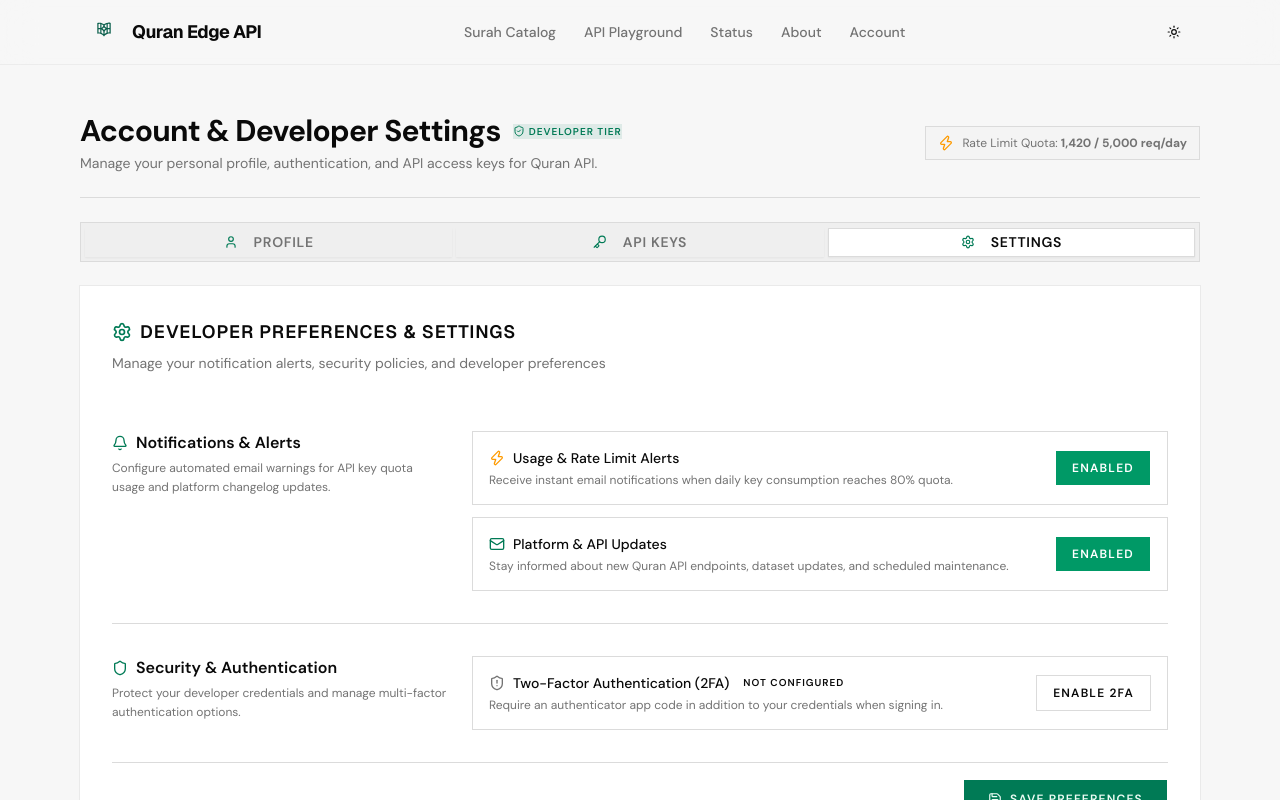
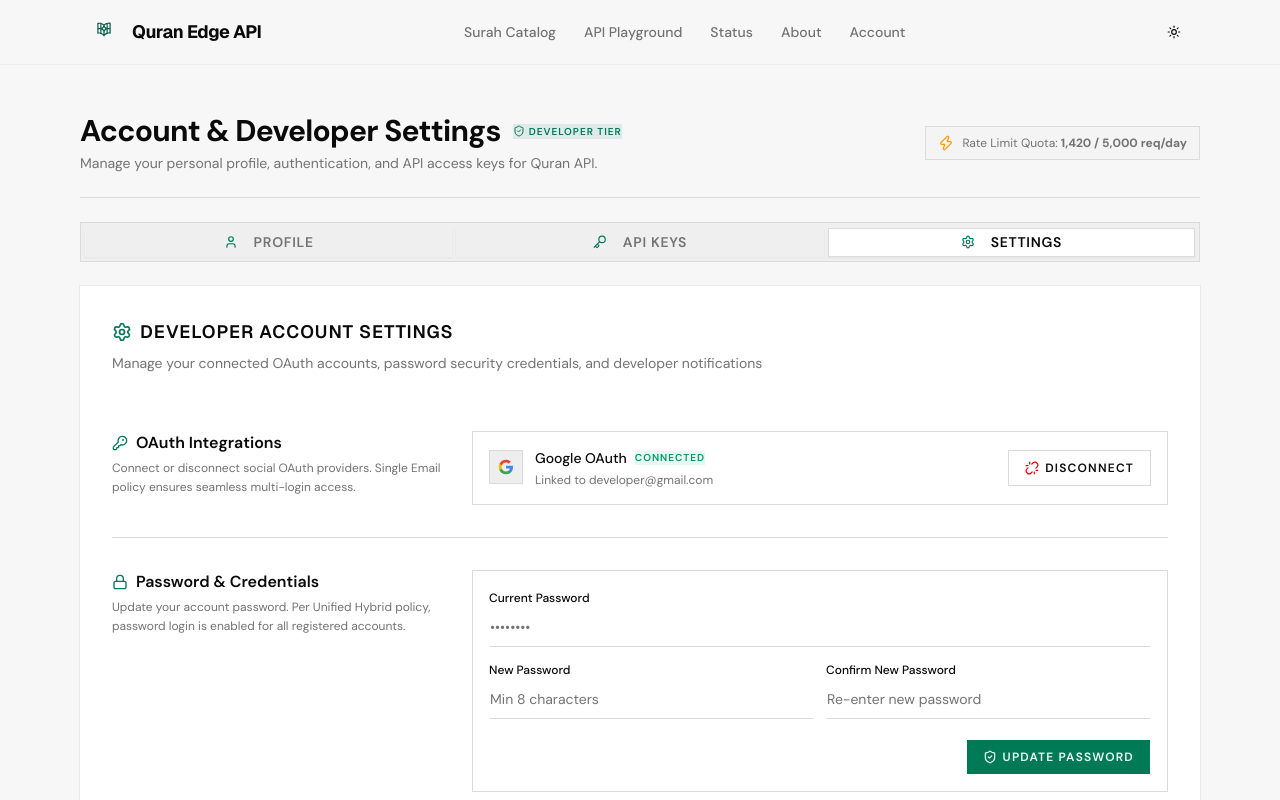
Before and after one commit to twinpath/quran-api, a Next.js app: page /account/settings in a window 1280 px wide. Shown: the top 800 px of the page. Built offline with nearby package versions, Linux system fonts and the light colour scheme; some icons are missing; a web font is replaced by a local one.

Commit message:
feat(account): update account settings with Google OAuth connect/disconnect and password management

```diff
--- a/src/components/account/account-settings-form.tsx
+++ b/src/components/account/account-settings-form.tsx
@@ -1,10 +1,11 @@
 "use client";
 
 import { useState } from "react";
-import { Settings, Bell, Shield, Save, Check, Zap, Mail, ShieldAlert } from "lucide-react";
+import { Settings, Bell, Lock, KeyRound, Save, Check, Zap, Mail, ShieldCheck, Unlink, Link2 } from "lucide-react";
 import { toast } from "sonner";
 import { Card, CardContent, CardHeader, CardTitle, CardDescription } from "@/components/ui/card";
 import { Button } from "@/components/ui/button";
+import { Input } from "@/components/ui/input";
 import { Badge } from "@/components/ui/badge";
 import { Skeleton } from "@/components/ui/skeleton";
 import { DEFAULT_ACCOUNT_SETTINGS } from "@/constants/account";
@@ -12,32 +13,81 @@ import type { AccountSettingsFormProps, AccountSettings } from "@/types/account"
 
 export function AccountSettingsForm({ isLoading = false }: AccountSettingsFormProps) {
   const [settings, setSettings] = useState<AccountSettings>(DEFAULT_ACCOUNT_SETTINGS);
-  const [isSaved, setIsSaved] = useState(false);
+  const [passwordState, setPasswordState] = useState({
+    currentPassword: "",
+    newPassword: "",
+    confirmPassword: "",
+  });
+  const [isUpdatingPassword, setIsUpdatingPassword] = useState(false);
+  const [isSavedPreferences, setIsSavedPreferences] = useState(false);
 
-  const handleToggle = (key: keyof AccountSettings) => {
+  const handleTogglePreference = (key: "usageAlerts" | "emailNotifications") => {
     setSettings((prev) => ({
       ...prev,
-      [key]: typeof prev[key] === "boolean" ? !prev[key] : prev[key],
+      [key]: !prev[key],
     }));
   };
 
-  const handleSave = (e: React.FormEvent) => {
+  const handleGoogleConnectToggle = () => {
+    if (settings.googleConnected) {
+      setSettings((prev) => ({
+        ...prev,
+        googleConnected: false,
+        googleEmail: undefined,
+      }));
+      toast.info("Google OAuth account unlinked successfully");
+    } else {
+      setSettings((prev) => ({
+        ...prev,
+        googleConnected: true,
+        googleEmail: "developer@gmail.com",
+      }));
+      toast.success("Google OAuth account linked successfully as developer@gmail.com");
+    }
+  };
+
+  const handlePasswordChange = (e: React.ChangeEvent<HTMLInputElement>) => {
+    const { name, value } = e.target;
+    setPasswordState((prev) => ({ ...prev, [name]: value }));
+  };
+
+  const handleUpdatePassword = (e: React.FormEvent) => {
     e.preventDefault();
-    setIsSaved(true);
-    toast.success("Account preferences saved successfully!");
-    setTimeout(() => setIsSaved(false), 2500);
+    if (!passwordState.currentPassword || !passwordState.newPassword) {
+      toast.error("Please fill in current and new password");
+      return;
+    }
+
+    if (passwordState.newPassword !== passwordState.confirmPassword) {
+      toast.error("New passwords do not match");
+      return;
+    }
+
+    setIsUpdatingPassword(true);
+    toast.success("Password updated successfully!");
+    setTimeout(() => {
+      setIsUpdatingPassword(false);
+      setPasswordState({ currentPassword: "", newPassword: "", confirmPassword: "" });
+    }, 1000);
+  };
+
+  const handleSavePreferences = (e: React.FormEvent) => {
+    e.preventDefault();
+    setIsSavedPreferences(true);
+    toast.success("Developer preferences saved successfully!");
+    setTimeout(() => setIsSavedPreferences(false), 2000);
   };
 
   return (
-    <form onSubmit={handleSave} className="space-y-6">
+    <div className="space-y-6">
       <Card className="border-border shadow-none">
         <CardHeader className="pb-4">
           <CardTitle className="text-lg font-semibold flex items-center gap-2">
             <Settings className="h-5 w-5 text-primary" />
-            Developer Preferences & Settings
+            Developer Account Settings
           </CardTitle>
           <CardDescription>
-            Manage your notification alerts, security policies, and developer preferences
+            Manage your connected OAuth accounts, password security credentials, and developer notifications
           </CardDescription>
         </CardHeader>
 
@@ -45,13 +95,162 @@ export function AccountSettingsForm({ isLoading = false }: AccountSettingsFormPr
           {isLoading ? (
             <div className="space-y-6">
               <Skeleton className="h-24 w-full" />
+              <Skeleton className="h-32 w-full" />
               <Skeleton className="h-24 w-full" />
             </div>
           ) : (
             <>
-              {/* Section 1: Notifications & Quota Alerts */}
+              {/* Section 1: Connected OAuth Accounts */}
               <div className="grid grid-cols-1 lg:grid-cols-3 gap-6 pt-2">
-                {/* Left Column: Category Summary */}
+                <div className="lg:col-span-1 space-y-1">
+                  <h3 className="text-base font-semibold text-foreground flex items-center gap-2">
+                    <KeyRound className="h-4 w-4 text-primary" />
+                    OAuth Integrations
+                  </h3>
+                  <p className="text-xs text-muted-foreground leading-relaxed">
+                    Connect or disconnect social OAuth providers. Single Email policy ensures seamless multi-login access.
+                  </p>
+                </div>
+
+                <div className="lg:col-span-2 space-y-3">
+                  <div className="p-4 border border-border bg-card hover:bg-muted/10 flex flex-col sm:flex-row sm:items-center justify-between gap-4 transition-colors">
+                    <div className="flex items-start gap-3">
+                      <div className="p-2 bg-muted border border-border shrink-0 mt-0.5">
+                        <svg className="h-4 w-4" viewBox="0 0 24 24">
+                          <path
+                            fill="#4285F4"
+                            d="M22.56 12.25c0-.78-.07-1.53-.2-2.25H12v4.26h5.92c-.26 1.37-1.04 2.53-2.21 3.31v2.77h3.57c2.08-1.92 3.28-4.74 3.28-8.09z"
+                          />
+                          <path
+                            fill="#34A853"
+                            d="M12 23c2.97 0 5.46-.98 7.28-2.66l-3.57-2.77c-.98.66-2.23 1.06-3.71 1.06-2.86 0-5.29-1.93-6.16-4.53H2.18v2.84C3.99 20.53 7.7 23 12 23z"
+                          />
+                          <path
+                            fill="#FBBC05"
+                            d="M5.84 14.09c-.22-.66-.35-1.36-.35-2.09s.13-1.43.35-2.09V7.06H2.18C1.43 8.55 1 10.22 1 12s.43 3.45 1.18 4.94l2.85-2.22.81-.63z"
+                          />
+                          <path
+                            fill="#EA4335"
+                            d="M12 5.38c1.62 0 3.06.56 4.21 1.64l3.15-3.15C17.45 2.09 14.97 1 12 1 7.7 1 3.99 3.47 2.18 7.06l3.66 2.84c.87-2.6 3.3-4.52 6.16-4.52z"
+                          />
+                        </svg>
+                      </div>
+                      <div className="space-y-1">
+                        <div className="flex items-center gap-2">
+                          <span className="text-sm font-medium text-foreground">Google OAuth</span>
+                          {settings.googleConnected ? (
+                            <Badge variant="outline" className="text-[10px] bg-emerald-500/10 text-emerald-600 dark:text-emerald-400 border-emerald-500/20">
+                              Connected
+                            </Badge>
+                          ) : (
+                            <Badge variant="outline" className="text-[10px] text-muted-foreground">
+                              Not Linked
+                            </Badge>
+                          )}
+                        </div>
+                        <p className="text-xs text-muted-foreground">
+                          {settings.googleConnected
+                            ? `Linked to ${settings.googleEmail}`
+                            : "Link your Google account for one-click sign in."}
+                        </p>
+                      </div>
+                    </div>
+
+                    <Button
+                      type="button"
+                      variant={settings.googleConnected ? "outline" : "default"}
+                      size="sm"
+                      onClick={handleGoogleConnectToggle}
+                      className="gap-1.5 text-xs shrink-0 cursor-pointer"
+                    >
+                      {settings.googleConnected ? (
+                        <>
+                          <Unlink className="h-3.5 w-3.5 text-destructive" />
+                          Disconnect
+                        </>
+                      ) : (
+                        <>
+                          <Link2 className="h-3.5 w-3.5" />
+                          Connect Google
+                        </>
+                      )}
+                    </Button>
+                  </div>
+                </div>
+              </div>
+
+              <div className="border-t border-border" />
+
+              {/* Section 2: Password Management */}
+              <div className="grid grid-cols-1 lg:grid-cols-3 gap-6">
+                <div className="lg:col-span-1 space-y-1">
+                  <h3 className="text-base font-semibold text-foreground flex items-center gap-2">
+                    <Lock className="h-4 w-4 text-primary" />
+                    Password & Credentials
+                  </h3>
+                  <p className="text-xs text-muted-foreground leading-relaxed">
+                    Update your account password. Per Unified Hybrid policy, password login is enabled for all registered accounts.
+                  </p>
+                </div>
+
+                <div className="lg:col-span-2">
+                  <form onSubmit={handleUpdatePassword} className="p-4 border border-border bg-card space-y-3">
+                    <div className="space-y-1">
+                      <label className="text-xs font-medium text-foreground">Current Password</label>
+                      <Input
+                        type="password"
+                        name="currentPassword"
+                        placeholder="••••••••"
+                        value={passwordState.currentPassword}
+                        onChange={handlePasswordChange}
+                        className="text-xs"
+                      />
+                    </div>
+
+                    <div className="grid grid-cols-1 sm:grid-cols-2 gap-3">
+                      <div className="space-y-1">
+                        <label className="text-xs font-medium text-foreground">New Password</label>
+                        <Input
+                          type="password"
+                          name="newPassword"
+                          placeholder="Min 8 characters"
+                          value={passwordState.newPassword}
+                          onChange={handlePasswordChange}
+                          className="text-xs"
+                        />
+                      </div>
+                      <div className="space-y-1">
+                        <label className="text-xs font-medium text-foreground">Confirm New Password</label>
+                        <Input
+                          type="password"
+                          name="confirmPassword"
+                          placeholder="Re-enter new password"
+                          value={passwordState.confirmPassword}
+                          onChange={handlePasswordChange}
+                          className="text-xs"
+                        />
+                      </div>
+                    </div>
+
+                    <div className="pt-2 flex justify-end">
+                      <Button
+                        type="submit"
+                        disabled={isUpdatingPassword}
+                        size="sm"
+                        className="gap-1.5 text-xs font-semibold cursor-pointer"
+                      >
+                        <ShieldCheck className="h-3.5 w-3.5" />
+                        {isUpdatingPassword ? "Updating..." : "Update Password"}
+                      </Button>
+                    </div>
+                  </form>
+                </div>
+              </div>
+
+              <div className="border-t border-border" />
+
+              {/* Section 3: Developer Preferences & Notifications */}
+              <form onSubmit={handleSavePreferences} className="grid grid-cols-1 lg:grid-cols-3 gap-6">
                 <div className="lg:col-span-1 space-y-1">
                   <h3 className="text-base font-semibold text-foreground flex items-center gap-2">
                     <Bell className="h-4 w-4 text-primary" />
@@ -62,9 +261,7 @@ export function AccountSettingsForm({ isLoading = false }: AccountSettingsFormPr
                   </p>
                 </div>
 
-                {/* Right Column: Setting Item Cards */}
                 <div className="lg:col-span-2 space-y-3">
-                  {/* Usage Alert Item */}
                   <div className="p-4 border border-border bg-card hover:bg-muted/10 flex flex-col sm:flex-row sm:items-center justify-between gap-4 transition-colors">
                     <div className="space-y-1">
                       <div className="flex items-center gap-2">
@@ -79,7 +276,7 @@ export function AccountSettingsForm({ isLoading = false }: AccountSettingsFormPr
                       type="button"
                       variant={settings.usageAlerts ? "default" : "outline"}
                       size="sm"
-                      onClick={() => handleToggle("usageAlerts")}
+                      onClick={() => handleTogglePreference("usageAlerts")}
                       className={`w-24 shrink-0 cursor-pointer text-xs font-semibold ${
                         settings.usageAlerts
                           ? "bg-emerald-600 hover:bg-emerald-700 text-white"
@@ -90,7 +287,6 @@ export function AccountSettingsForm({ isLoading = false }: AccountSettingsFormPr
                     </Button>
                   </div>
 
-                  {/* Platform Updates Item */}
                   <div className="p-4 border border-border bg-card hover:bg-muted/10 flex flex-col sm:flex-row sm:items-center justify-between gap-4 transition-colors">
                     <div className="space-y-1">
                       <div className="flex items-center gap-2">
@@ -105,7 +301,7 @@ export function AccountSettingsForm({ isLoading = false }: AccountSettingsFormPr
                       type="button"
                       variant={settings.emailNotifications ? "default" : "outline"}
                       size="sm"
-                      onClick={() => handleToggle("emailNotifications")}
+                      onClick={() => handleTogglePreference("emailNotifications")}
                       className={`w-24 shrink-0 cursor-pointer text-xs font-semibold ${
                         settings.emailNotifications
                           ? "bg-emerald-600 hover:bg-emerald-700 text-white"
@@ -115,61 +311,18 @@ export function AccountSettingsForm({ isLoading = false }: AccountSettingsFormPr
                       {settings.emailNotifications ? "Enabled" : "Disabled"}
                     </Button>
                   </div>
-                </div>
-              </div>
 
-              <div className="border-t border-border" />
-
-              {/* Section 2: Security & Authentication */}
-              <div className="grid grid-cols-1 lg:grid-cols-3 gap-6">
-                {/* Left Column: Category Summary */}
-                <div className="lg:col-span-1 space-y-1">
-                  <h3 className="text-base font-semibold text-foreground flex items-center gap-2">
-                    <Shield className="h-4 w-4 text-primary" />
-                    Security & Authentication
-                  </h3>
-                  <p className="text-xs text-muted-foreground leading-relaxed">
-                    Protect your developer credentials and manage multi-factor authentication options.
-                  </p>
-                </div>
-
-                {/* Right Column: Setting Item Card */}
-                <div className="lg:col-span-2 space-y-3">
-                  <div className="p-4 border border-border bg-card hover:bg-muted/10 flex flex-col sm:flex-row sm:items-center justify-between gap-4 transition-colors">
-                    <div className="space-y-1">
-                      <div className="flex items-center gap-2">
-                        <ShieldAlert className="h-4 w-4 text-muted-foreground" />
-                        <span className="text-sm font-medium text-foreground">Two-Factor Authentication (2FA)</span>
-                        <Badge variant="outline" className="text-[10px] px-1.5 py-0">
-                          {settings.security2FA ? "Active" : "Not Configured"}
-                        </Badge>
-                      </div>
-                      <p className="text-xs text-muted-foreground">
-                        Require an authenticator app code in addition to your credentials when signing in.
-                      </p>
-                    </div>
+                  <div className="pt-2 flex justify-end">
                     <Button
-                      type="button"
-                      variant="outline"
+                      type="submit"
+                      disabled={isLoading}
                       size="sm"
-                      onClick={() => handleToggle("security2FA")}
-                      className="shrink-0 cursor-pointer text-xs"
+                      className="gap-2 cursor-pointer text-xs font-semibold"
                     >
-                      {settings.security2FA ? "Configure 2FA" : "Enable 2FA"}
-                    </Button>
-                  </div>
-                </div>
-              </div>
-            </>
-          )}
-
-          {/* Footer Actions */}
-          <div className="pt-4 border-t border-border flex justify-end">
-            <Button type="submit" disabled={isLoading} className="gap-2 cursor-pointer font-semibold">
-              {isSaved ? (
+                      {isSavedPreferences ? (
                         <>
                           <Check className="h-4 w-4 text-emerald-400" />
-                  Preferences Saved
+                          Saved
                         </>
                       ) : (
                         <>
@@ -179,8 +332,12 @@ export function AccountSettingsForm({ isLoading = false }: AccountSettingsFormPr
                       )}
                     </Button>
                   </div>
+                </div>
+              </form>
+            </>
+          )}
         </CardContent>
       </Card>
-    </form>
+    </div>
   );
 }
--- a/src/constants/account.ts
+++ b/src/constants/account.ts
@@ -61,4 +61,6 @@ export const DEFAULT_ACCOUNT_SETTINGS: AccountSettings = {
   usageAlerts: true,
   security2FA: false,
   themePreference: "system",
+  googleConnected: true,
+  googleEmail: "developer@gmail.com",
 };
--- a/src/types/account.ts
+++ b/src/types/account.ts
@@ -39,6 +39,11 @@ export interface AccountSettings {
   usageAlerts: boolean;
   security2FA: boolean;
   themePreference: "system" | "light" | "dark";
+  googleConnected?: boolean;
+  googleEmail?: string;
+  currentPassword?: string;
+  newPassword?: string;
+  confirmPassword?: string;
 }
 
 /** Component props for ProfileOverview */
```
Lines whose indentation alone changed are shown as unchanged.
